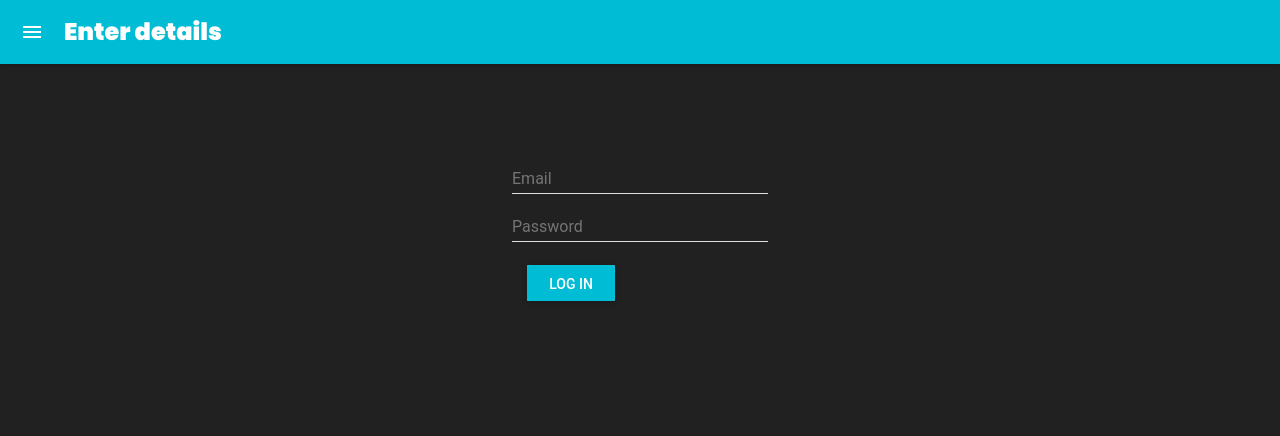
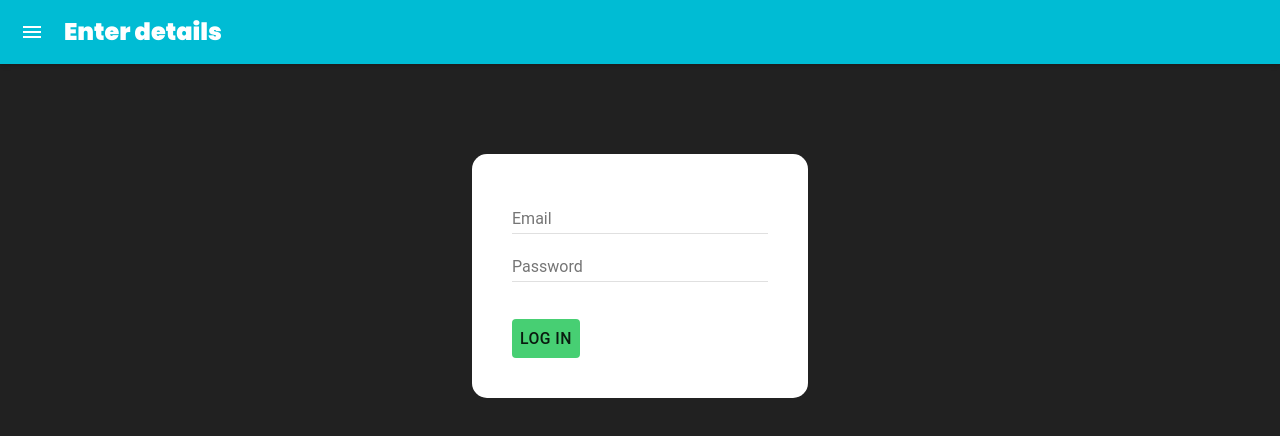
Before and after one commit to Dema1997/SocialNetwork, a Next.js app: page /Login in a window 1280 px wide. Shown: the top 436 px of the page. Built offline with nearby package versions, Linux system fonts and the light colour scheme.

Commit message:
fix:  Login

```diff
--- a/components/FormLogin.js
+++ b/components/FormLogin.js
@@ -1,15 +1,24 @@
 import React from 'react';
-import { Component } from 'react';
+import Button from '@material-ui/core/Button'
 import MuiThemeProvider from 'material-ui/styles/MuiThemeProvider';
 import AppBar from 'material-ui/AppBar';
 import TextField from 'material-ui/TextField';
-import RaisedButton from 'material-ui/RaisedButton';
 import {useState} from 'react'
 import { useRouter } from 'next/router'
 import styles from '../styles/utils.module.css'
+import { makeStyles } from '@material-ui/core/styles'
 
+const useStyles = makeStyles((theme) => ({
+  inputRoot: {
+    color: 'white',
+    borderRadius: 5,
+    border:'2px solid orange',
+    background:'linear-gradient(45deg, #FE6B8B 30%, #FF8E53 90%)'
+  },
+}));
 
 const FormLogin = ({props}) => {
+    const classes = useStyles();
 
     const [campi, setCampi]= useState({
       email:'',
@@ -43,9 +52,12 @@ const FormLogin = ({props}) => {
 
         <MuiThemeProvider>
               <AppBar title="Enter details" />
-              <div className={styles.main}>
-              <form onSubmit={handleSubmit}>
+              <div className={styles.main} >
+              <form onSubmit={handleSubmit} style={{backgroundColor:'white', padding:40,borderRadius:15}}>
               <TextField
+                inputProps={{
+                  className: classes.inputRoot
+                }}
                 required
                 name="email"
                 type="email"
@@ -64,13 +76,12 @@ const FormLogin = ({props}) => {
                 onChange={handleChange}
                 style={_styles.textField}
               />
-              <br/>
-              <RaisedButton
+              <br/><br/>
+              <Button
                 type="submit"
                 style={_styles.button}
                 label="Log in"
-                primary={true}
-              />
+              >Log in</Button>
               </form>
             </div>
         </MuiThemeProvider>
@@ -79,10 +90,7 @@ const FormLogin = ({props}) => {
 }
 const _styles={
     button:{
-        margin: 15
+        backgroundColor: '#47cf73'
     },
-    textField:{
-      color:'white'
-    }
 }
 export default FormLogin;
```
